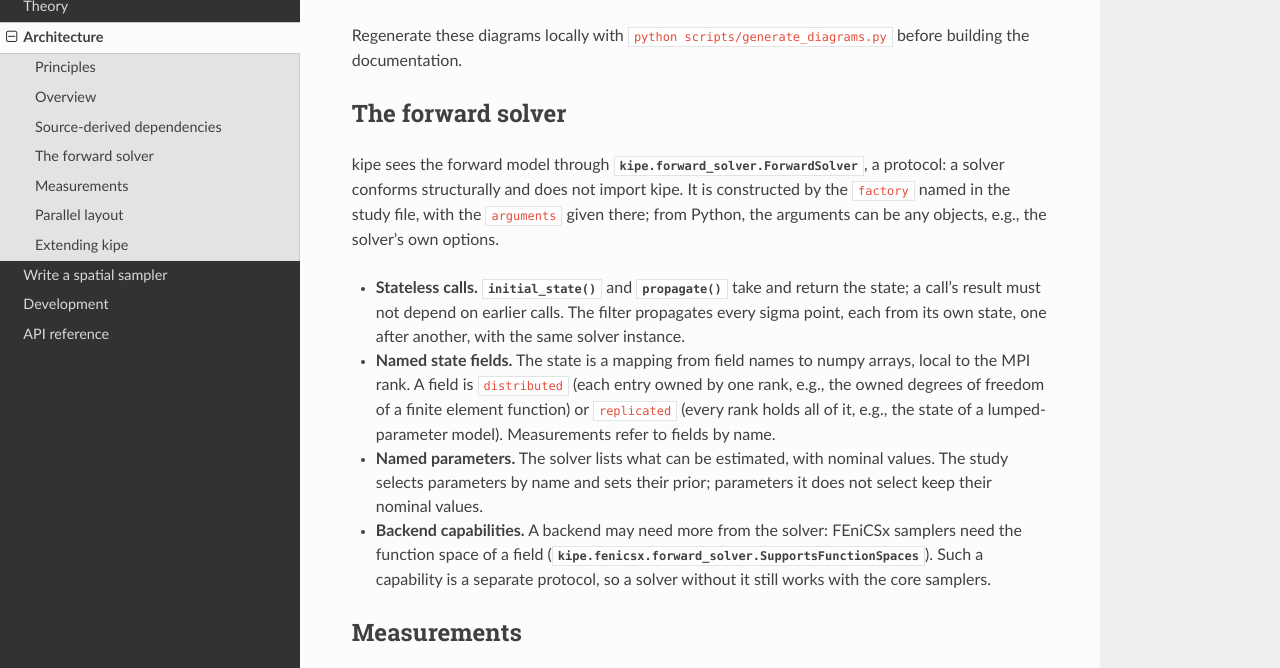
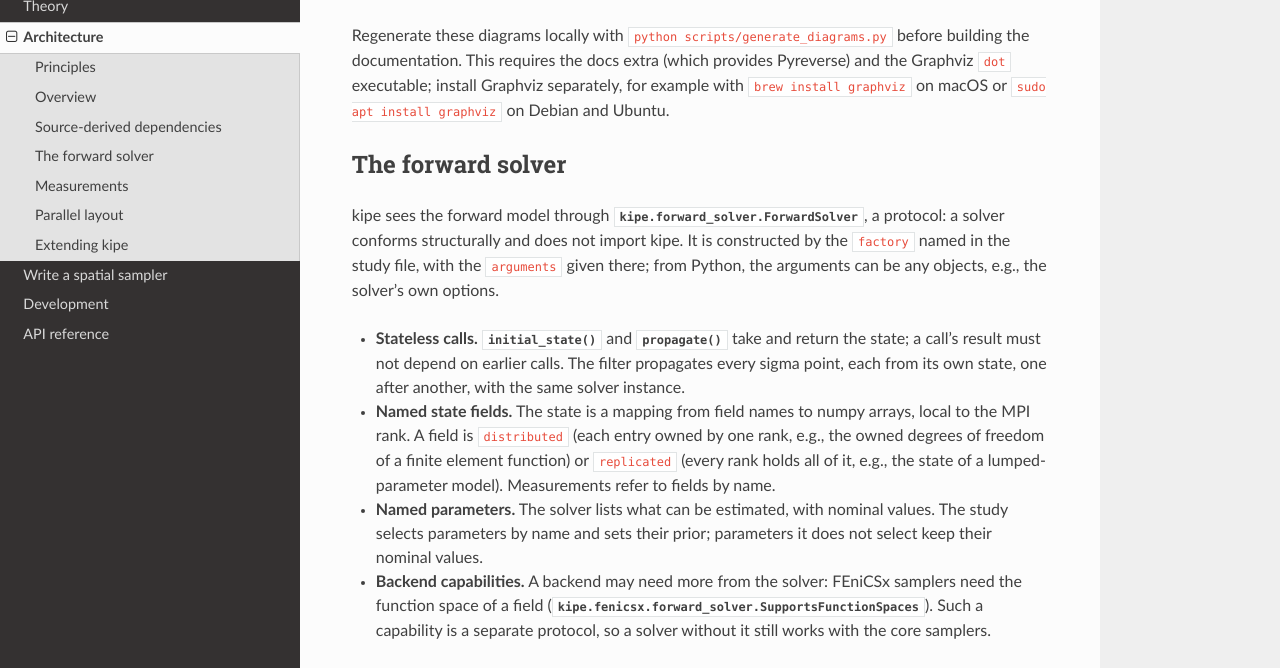
Before and after one commit to cardiomath/kipe, a Sphinx documentation site: the page built from docs/source/architecture.rst, in a window 1280 px wide and 900 px high, scrolled down 2067 px, cut to the strip 232-900 px from the top of the window. Built offline with Sphinx 7.4.7 and the Read the Docs theme 3.1.0, drawn with Linux system fonts in a browser that asks for light colours; pages that are not in the unit, such as notebooks, are missing from menus; the version number could not be read and is left out.

Commit message:
docs: clarify local Graphviz prerequisite
Co-authored-by: cabertog <105036811+cabertog@users.noreply.github.com>

```diff
--- a/docs/source/architecture.rst
+++ b/docs/source/architecture.rst
@@ -75,7 +75,9 @@ The optional FEniCSx backend has a separate graph to keep the core view readable
    FEniCSx backend module dependencies.
 
 Regenerate these diagrams locally with ``python scripts/generate_diagrams.py`` before building
-the documentation.
+the documentation. This requires the docs extra (which provides Pyreverse) and the Graphviz
+``dot`` executable; install Graphviz separately, for example with ``brew install graphviz`` on
+macOS or ``sudo apt install graphviz`` on Debian and Ubuntu.
 
 The forward solver
 ------------------
```
